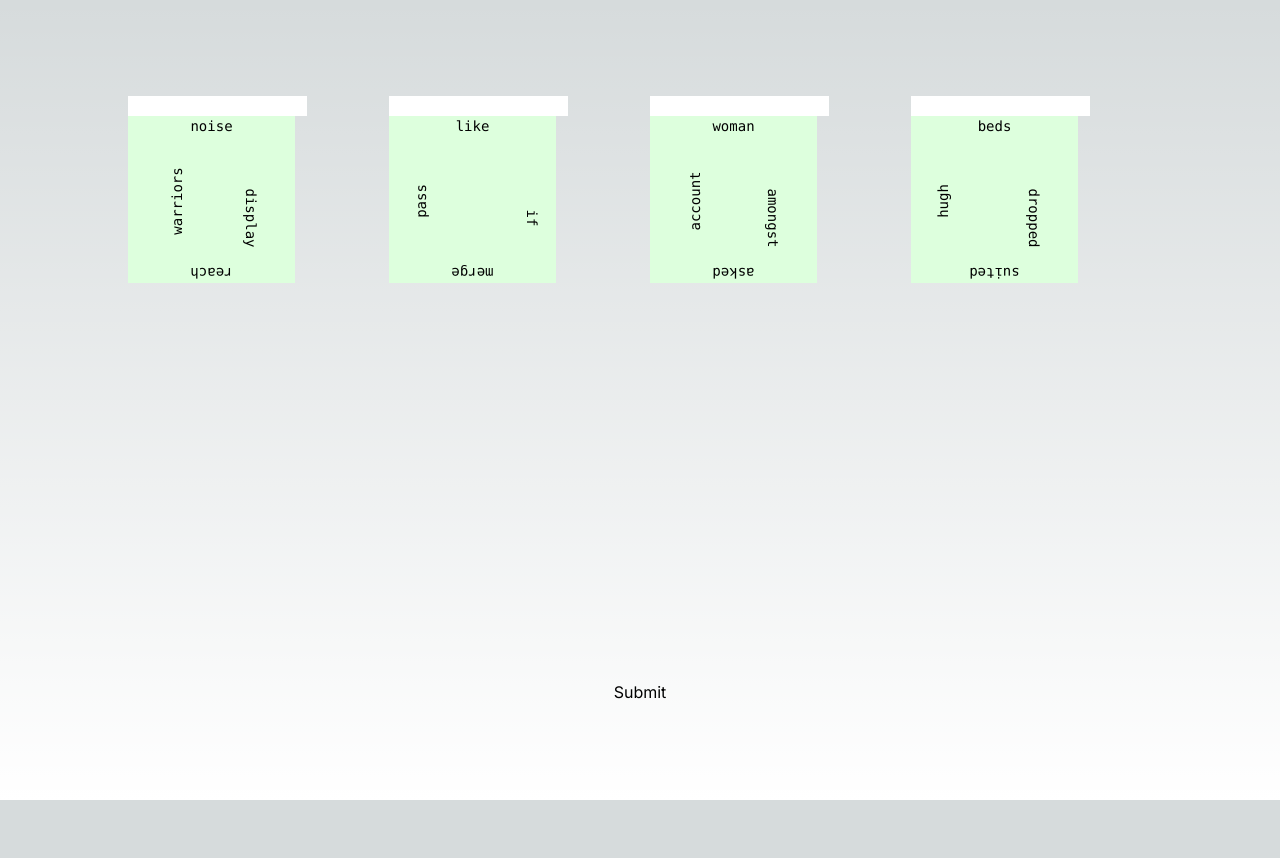
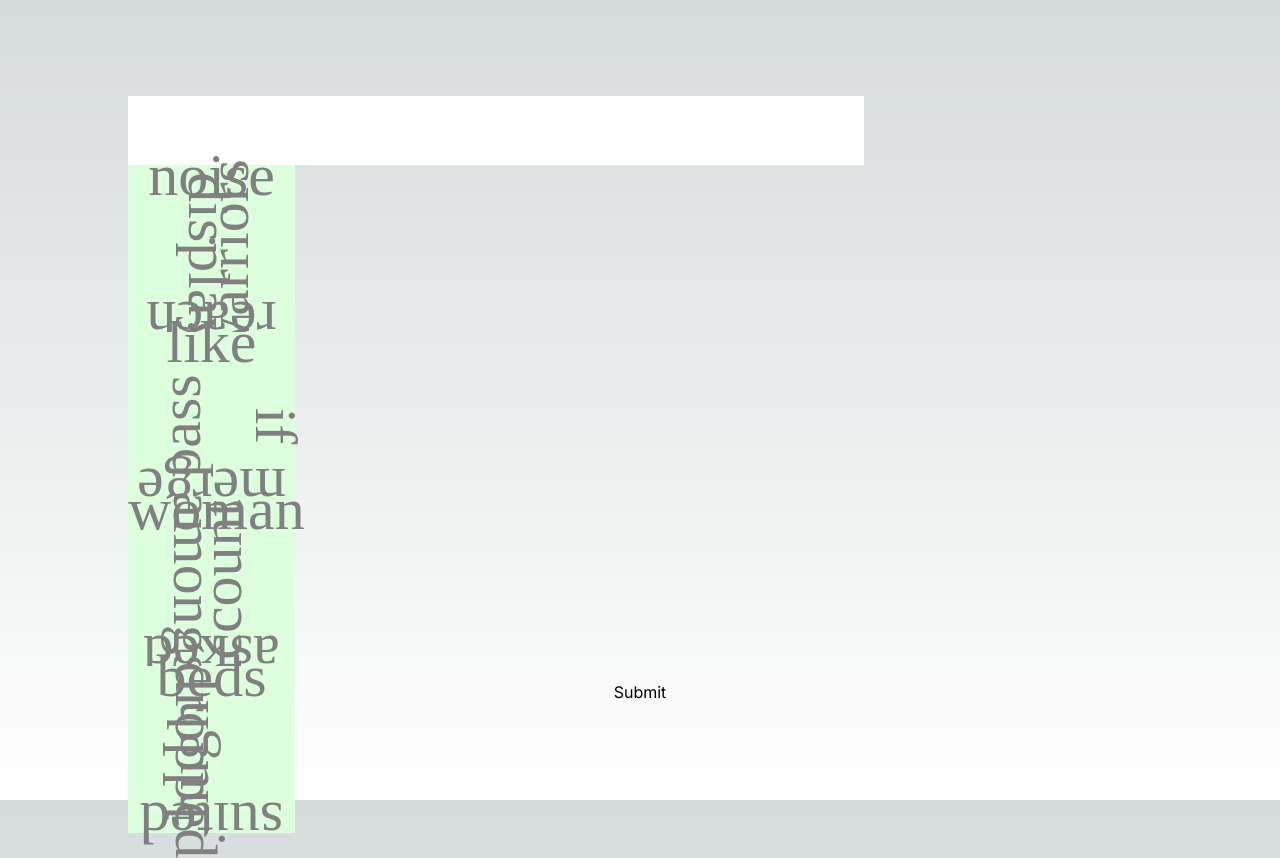
Before and after one commit to nezumi149/nextjs-boilerplate, a Next.js app: page / in a window 1280 px wide. Before the commit the page ends 800 px from the top, so only its background shows below. Built offline with nearby package versions, Linux system fonts and the light colour scheme.

Commit message:
new leaf positions

```diff
--- a/app/Leaf.js
+++ b/app/Leaf.js
@@ -10,13 +10,13 @@ const Leaf = (props) => {
             <p style={{ display:'inline-block', position: 'absolute', top:'0%', width:'100%', textAlign:'center'}}>
                 {props.words[(0+rotation)%4]}
             </p>
-            <p style={{ display:'inline-block', position: 'absolute', top:'55%', right: '15px', rotate: '90deg'}}>
+            <p style={{ display:'inline-block', position: 'absolute', top:'50%', right: '0%', rotate: '90deg'}}>
                 {props.words[(1+rotation)%4]}
             </p>
             <p style={{ display:'inline-block', position: 'absolute', bottom:'0%', width:'100%', textAlign:'center',  rotate: '180deg'}}>
                 {props.words[(2+rotation)%4]}
             </p>
-            <p style={{ display:'inline-block', position: 'absolute', top:'45%', left: '15px',  rotate: '270deg'}}>
+            <p style={{ display:'inline-block', position: 'absolute', top:'50%', left: '0%',  rotate: '270deg'}}>
                 {props.words[(3+rotation)%4]}
             </p>
         </div>
--- a/app/page.tsx
+++ b/app/page.tsx
@@ -16,22 +16,15 @@ const Home = () => {
 
   return(
     <main className="flex min-h-screen flex-col items-center justify-between p-24">
-        <div style={{ display: "grid", gridTemplateColumns: "repeat(4, 1fr)", gridGap: 20 }} className="z-10 max-w-5xl w-full items-center justify-between font-mono text-sm lg:flex">
-          <div>
+        <div style={{ display: "grid", gridTemplateColumns: "repeat(4, 1fr)", gridGap: 20}} className="z-10 max-w-5xl w-full items-center justify-between font-mono text-sm lg:flex">
+          <div id='fourLeafOuter' style={{ fontSize: 60, fontFamily: 'aga-arabesque', color: 'gray'}}>
             <Input text={textA} setText={setTextA} disabled={disabled}/>
-            <Leaf words={wordSample.slice(0,4)}  disabled={disabled}/>
-          </div>
-          <div>
-            <Input text={textB} setText={setTextB} disabled={disabled}/>
-            <Leaf words={wordSample.slice(4,8)}  disabled={disabled}/>
-          </div>
-          <div>
-            <Input text={textC} setText={setTextC} disabled={disabled} />
-            <Leaf words={wordSample.slice(8,12)}  disabled={disabled}/>
-          </div>
-          <div>
-            <Input text={textD} setText={setTextD} disabled={disabled} />
-            <Leaf words={wordSample.slice(12,16)}  disabled={disabled}/>
+            <div id='fourLeafInner'style={{ height:'339px', width:'339px', position:'relative'}}>
+            <Leaf words={wordSample.slice(0,4)}  disabled={disabled} style={{ position: 'absolute', top:0, left: 0}}/>
+            <Leaf words={wordSample.slice(4,8)}  disabled={disabled} style={{ position: 'absolute', top:0, right: 0}}/>
+            <Leaf words={wordSample.slice(8,12)}  disabled={disabled} style={{ position: 'absolute', bottom:0, right: 0}}/>
+            <Leaf words={wordSample.slice(12,16)}  disabled={disabled} style={{ position: 'absolute', bottom:0, left: 0}}/>
+            </div>
           </div>
         </div>
         <button onClick={() => setDisabled(!disabled)}>
```
